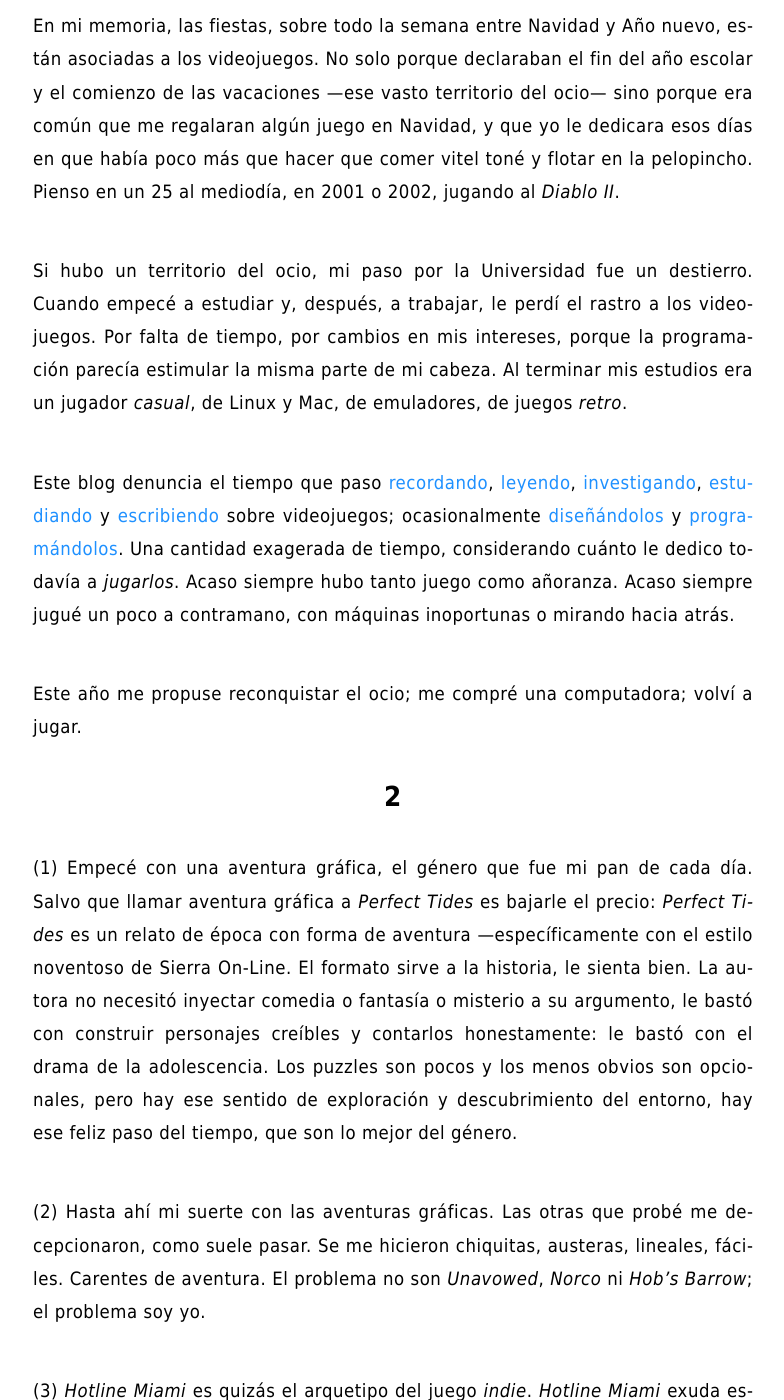
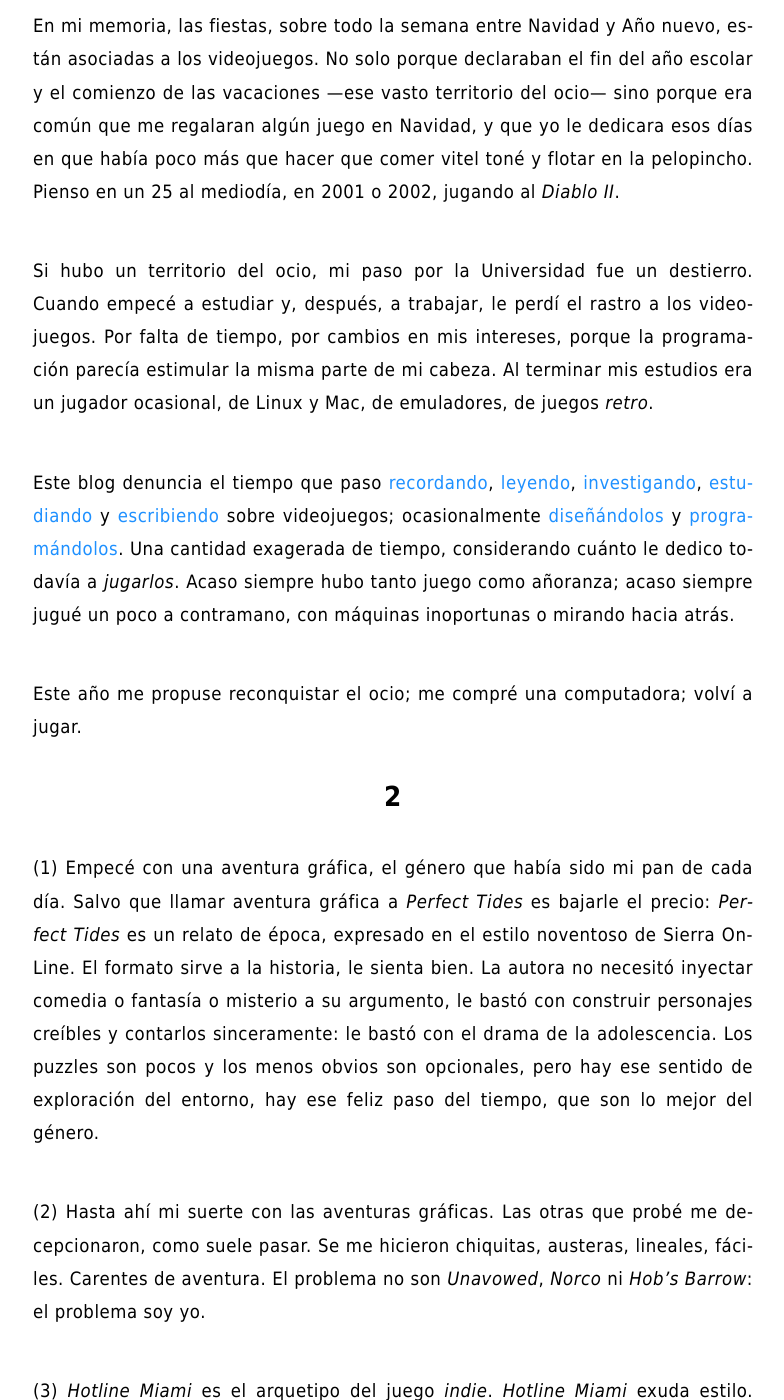
Before and after one commit to facundoolano/olano.dev, a Jekyll site: the page built from _posts/2024-01-01-el-ano-en-que-volvi-a-jugar.md, in a window 1280 px wide and 1400 px high, scrolled down 318 px. Shown: the whole window, without its empty margins (247-1031 px from the left). Built offline with Jekyll 4.4.1, drawn with Linux system fonts in a browser that asks for light colours; some of the changed text lies outside the part shown.

Commit message:
more tweaks

```diff
--- a/_posts/2024-01-01-el-ano-en-que-volvi-a-jugar.md
+++ b/_posts/2024-01-01-el-ano-en-que-volvi-a-jugar.md
@@ -14,12 +14,12 @@
 <br/>
 <div></div>
 
-Si hubo un territorio del ocio, mi paso por la Universidad fue un destierro. Cuando empecé a estudiar y, después, a trabajar, le perdí el rastro a los videojuegos. Por falta de tiempo, por cambios en mis intereses, porque la programación parecía estimular la misma parte de mi cabeza. Al terminar mis estudios era un jugador *casual*, de Linux y Mac, de emuladores, de juegos *retro*.
+Si hubo un territorio del ocio, mi paso por la Universidad fue un destierro. Cuando empecé a estudiar y, después, a trabajar, le perdí el rastro a los videojuegos. Por falta de tiempo, por cambios en mis intereses, porque la programación parecía estimular la misma parte de mi cabeza. Al terminar mis estudios era un jugador ocasional, de Linux y Mac, de emuladores, de juegos *retro*.
 
 <br/>
 <div></div>
 
-Este blog denuncia el tiempo que paso [recordando](../2020-09-29-memoria-videojueguistica/), [leyendo](../2023-09-18-literatura-videojueguistica-vol-2), [investigando](../2022-08-09-llegando-los-monos), [estudiando](../2023-06-16-del-videojuego-como-puzzle) y [escribiendo](../2023-11-01-notas-sobre-obra-dinn) sobre videojuegos; ocasionalmente [diseñándolos](https://github.com/facundoolano/rpg-cli) y [programándolos](https://github.com/facundoolano/house-taken-over). Una cantidad exagerada de tiempo, considerando cuánto le dedico todavía a *jugarlos*. Acaso siempre hubo tanto juego como añoranza. Acaso siempre jugué un poco a contramano, con máquinas inoportunas o mirando hacia atrás.
+Este blog denuncia el tiempo que paso [recordando](../2020-09-29-memoria-videojueguistica/), [leyendo](../2023-09-18-literatura-videojueguistica-vol-2), [investigando](../2022-08-09-llegando-los-monos), [estudiando](../2023-06-16-del-videojuego-como-puzzle) y [escribiendo](../2023-11-01-notas-sobre-obra-dinn) sobre videojuegos; ocasionalmente [diseñándolos](https://github.com/facundoolano/rpg-cli) y [programándolos](https://github.com/facundoolano/house-taken-over). Una cantidad exagerada de tiempo, considerando cuánto le dedico todavía a *jugarlos*. Acaso siempre hubo tanto juego como añoranza; acaso siempre jugué un poco a contramano, con máquinas inoportunas o mirando hacia atrás.
 
 <br/>
 <div></div>
@@ -28,17 +28,17 @@
 
 <div class="org-center"><h2>2</h2></div>
 
-(1) Empecé con una aventura gráfica, el género que fue mi pan de cada día. Salvo que llamar aventura gráfica a *Perfect Tides* es bajarle el precio: *Perfect Tides* es un relato de época con forma de aventura &#x2014;específicamente con el estilo noventoso de Sierra On-Line. El formato sirve a la historia, le sienta bien. La autora no necesitó inyectar comedia o fantasía o misterio a su argumento, le bastó con construir personajes creíbles y contarlos honestamente: le bastó con el drama de la adolescencia. Los puzzles son pocos y los menos obvios son opcionales, pero hay ese sentido de exploración y descubrimiento del entorno, hay ese feliz paso del tiempo, que son lo mejor del género.
+(1) Empecé con una aventura gráfica, el género que había sido mi pan de cada día. Salvo que llamar aventura gráfica a *Perfect Tides* es bajarle el precio: *Perfect Tides* es un relato de época, expresado en el estilo noventoso de Sierra On-Line. El formato sirve a la historia, le sienta bien. La autora no necesitó inyectar comedia o fantasía o misterio a su argumento, le bastó con construir personajes creíbles y contarlos sinceramente: le bastó con el drama de la adolescencia. Los puzzles son pocos y los menos obvios son opcionales, pero hay ese sentido de exploración del entorno, hay ese feliz paso del tiempo, que son lo mejor del género.
 
 <br/>
 <div></div>
 
-(2) Hasta ahí mi suerte con las aventuras gráficas. Las otras que probé me decepcionaron, como suele pasar. Se me hicieron chiquitas, austeras, lineales, fáciles. Carentes de aventura. El problema no son *Unavowed*, *Norco* ni *Hob's Barrow*; el problema soy yo.
+(2) Hasta ahí mi suerte con las aventuras gráficas. Las otras que probé me decepcionaron, como suele pasar. Se me hicieron chiquitas, austeras, lineales, fáciles. Carentes de aventura. El problema no son *Unavowed*, *Norco* ni *Hob's Barrow*: el problema soy yo.
 
 <br/>
 <div></div>
 
-(3) *Hotline Miami* es quizás el arquetipo del juego *indie*. *Hotline Miami* exuda estilo. *Hotline Miami* entra por los oídos y sale por los dedos, es la música la que juega a través nuestro. *Hotline Miami* es una experiencia estética. *Hotline Miami* nos vomita su tosca sangre pixelada para recordarnos que cualquier cosa puede ser belleza.
+(3) *Hotline Miami* es el arquetipo del juego *indie*. *Hotline Miami* exuda estilo. *Hotline Miami* entra por las orejas y sale por los dedos, es la música la que juega a través nuestro. *Hotline Miami* es una experiencia estética. *Hotline Miami* nos vomita su tosca sangre pixelada para recordarnos que cualquier cosa puede ser belleza.
 
 <br/>
 <div></div>
@@ -53,17 +53,17 @@
 <br/>
 <div></div>
 
-(5) *Hyperlight Drifter* es una aplicación de la fórmula de acción-RPG del *Zelda* &#x2014;de los viejos *Zelda* de 8 y 16 bits. Un juego que, prescindiendo de diálogos y hasta de textos, entre el *pixel art* preciosista y la música atmosférica, pese a muchas secuencias rebosantes de acción y movimiento, pese a una dificultad que exige planificación y entrenamiento, evoca una desolación, evoca el paseo silencioso por las ruinas de una civilización anterior.
+(5) *Hyperlight Drifter* aplica la fórmula de acción-RPG del *Zelda* &#x2014;de los viejos *Zelda* de 8 y 16 bits. Es un juego que, prescindiendo de diálogos y hasta de textos, entre el *pixel art* preciosista y la música atmosférica, pese a muchas secuencias rebosantes de acción y movimiento, pese a una dificultad que exige planificación y entrenamiento, evoca una desolación, evoca el paseo silencioso por las ruinas de otra civilización.
 
 <br/>
 <div></div>
 
-(6) Un juego que *no* aplica la fórmula de *Zelda* es el propio *Zelda: Breath of the Wild*. Fue mi primer intento de conocer lo que me había perdido durante estos años, de ver qué se podía hacer con una computadora nueva. Habiendo jugado y disfrutado *A Link to the Past* hacía poco, parecía una buena opción para ingresar en el *open world* que está de moda. Pero, más allá del paisajismo, me encontré con un juego que rompe de la peor manera las convenciones de su género, un juego en el que cualquier enemigo nos puede matar de un golpe y las armas se rompen al tercer uso; un simulador de Boy Scout que nos pide abrigarnos para escalar montañas resbalosas, trasladar antorchas ante el viento y la lluvia, cazar animales y asarlos en fogatas para comer. Un juego, en fin, que se parece demasiado a la vida, que se parece demasiado al trabajo.
+(6) Un juego que *no* aplica la fórmula de *Zelda* es el propio *Zelda: Breath of the Wild*. Fue mi primer intento de conocer lo que me había perdido durante estos años, de ver qué se podía hacer con una computadora nueva. Habiendo jugado y disfrutado *A Link to the Past* hacía poco, parecía una buena opción para ingresar en el *open world* que está de moda. Pero, más allá del paisajismo, me encontré con un juego que rompe de la peor manera las convenciones de su género; un juego en el que cualquier enemigo nos puede matar de un golpe y las armas se rompen al tercer uso; un simulador de Boy Scout que nos pide abrigarnos para escalar montañas resbalosas, trasladar antorchas ante viento y lluvia, cazar animales y asarlos en fogatas para comer. Un juego, en fin, que se parece demasiado a la vida, que se parece demasiado al trabajo.
 
 <br/>
 <div></div>
 
-(7) Mi segunda incursión en la modernidad fue con *L.A. Noire*, que imaginaba como un *Grand Theft Auto* ambientado en el mundo del jazz, el cine negro y las novelas de Raymond Chandler. Pero esa ambientación, impecable, no alcanzó para salvar el juego, que rápidamente se me hizo monótono.
+(7) Mi segunda incursión en la modernidad fue con *L.A. Noire*, que me imaginaba como un *Grand Theft Auto* ambientado en el mundo del jazz, el cine negro y las novelas de Raymond Chandler. Esa ambientación, impecable, no alcanzó para salvar el juego, que rápidamente se me hizo monótono y poco desafiante.
 
 <br/>
 <div></div>
```
Also changed, not shown: other parts of _posts/2024-01-01-el-ano-en-que-volvi-a-jugar.md (+1 -1 lines), org/_posts/2024-01-01-el-ano-en-que-volvi-a-jugar.org (+11 -9 lines).
